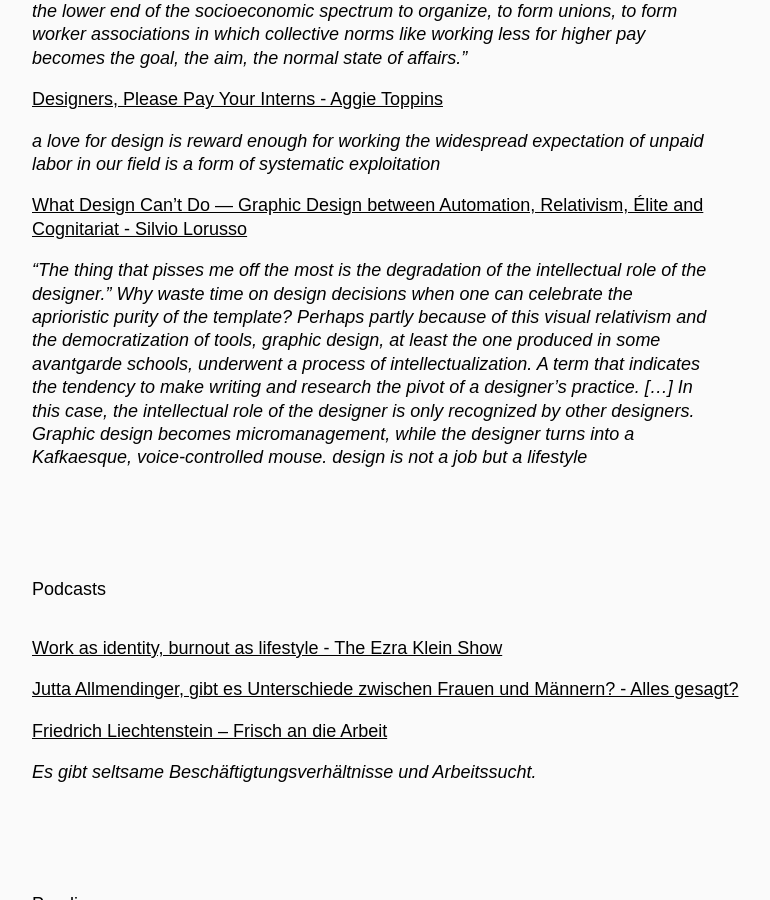
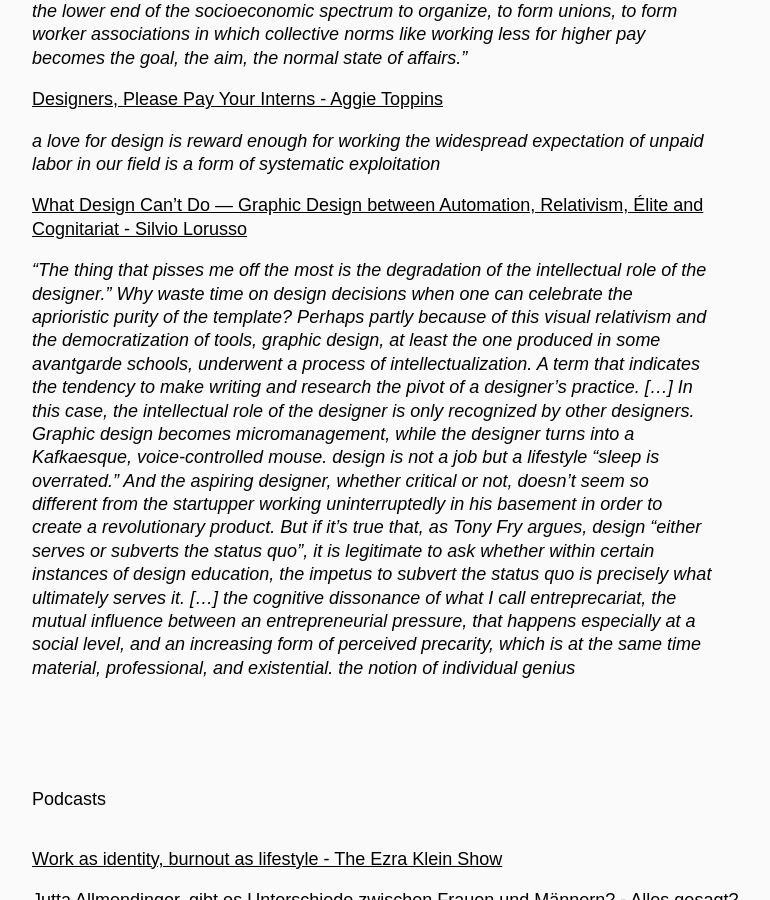
Before and after one commit to jensschnitzler/Room-For-Advancement, a Jekyll site: the page built from index.md, in a window 1280 px wide and 900 px high, scrolled down 889 px. Shown: the whole window, without its empty margins (248-1018 px from the left). Built offline with Jekyll 4.4.1, drawn with Linux system fonts in a browser that asks for light colours; our own code applies the rules of GitHub Pages for plain Markdown files; the repository's description, which GitHub fills in, is left out; some of the changed text lies outside the part shown.

Commit message:
Update index.md

```diff
--- a/index.md
+++ b/index.md
@@ -39,6 +39,11 @@ Abolish the Stage of Precarity, On Performance Design – The Rodina (in: Post M
 > Perhaps partly because of this visual relativism and the democratization of tools, graphic design, at least the one produced in some avantgarde schools, underwent a process of intellectualization. A term that indicates the tendency to make writing and research the pivot of a designer’s practice. […] In this case, the intellectual role of the designer is only recognized by other designers.
 > Graphic design becomes micromanagement, while the designer turns into a Kafkaesque, voice-controlled mouse.
 > design is not a job but a lifestyle
+> "sleep is overrated."
+> And the aspiring designer, whether critical or not, doesn’t seem so different from the startupper working uninterruptedly in his basement in order to create a revolutionary product.
+> But if it’s true that, as Tony Fry argues, design “either serves or subverts the status quo”, it is legitimate to ask whether within certain instances of design education, the impetus to subvert the status quo is precisely what ultimately serves it.
+> […] the cognitive dissonance of what I call entreprecariat, the mutual influence between an entrepreneurial pressure, that happens especially at a social level, and an increasing form of perceived precarity, which is at the same time material, professional, and existential.
+> the notion of individual genius
 
 ## Podcasts
 
@@ -88,3 +93,6 @@ Abolish the Stage of Precarity, On Performance Design – The Rodina (in: Post M
 - maybe if I work hard enough, I can be a winner
 - I thought there was a way of winning the game. every aspect of life is suffering. kill expectations.
 - an Berufsverbände und Branchen-Publikationen herantreten und Informationen zur kritischen Auseinandersetzung mit Arbeitskultur sammeln
+- http://www.pratichenonaffermative.net/inquiry/en/
+- https://precaritypilot.net/
+- Citizen Designer: Perspectives on Design Responsibility - Steven Heller, Veronique Vienne
```
